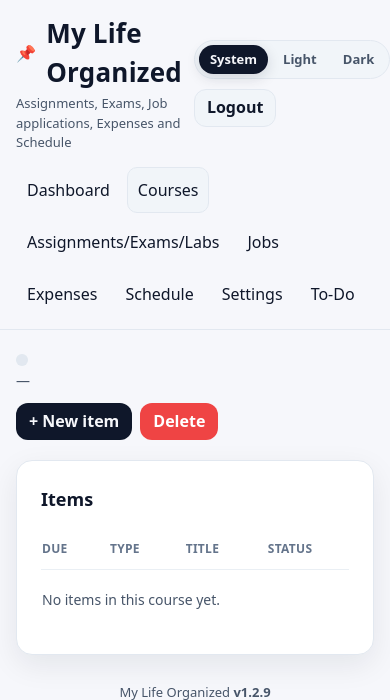
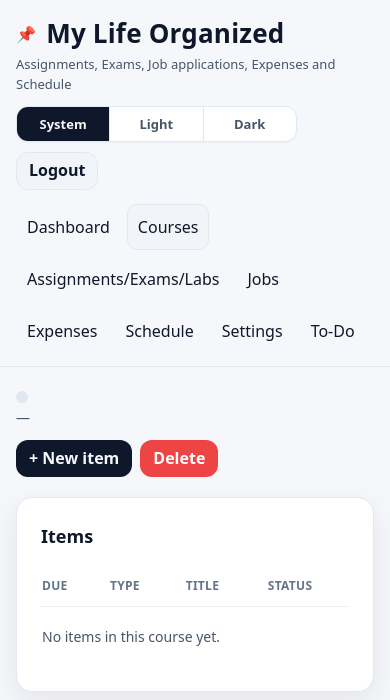
Before and after one commit to pierre-2005/study-notifier, a FastAPI app: page /courses/1 in a window 390 px wide. Shown: the top 700 px of the page. Run offline with FastAPI, Linux system fonts and the light colour scheme; the visitor is signed in with stand-in values (Sample User, id 1); data that the repository does not hold is empty; parts of the project's set-up code (start-up, migrations or seed data) failed here and were passed over; some libraries are stand-ins or nearby versions.

Commit message:
Fixing new theme button style

```diff
--- a/app/static/theme.css
+++ b/app/static/theme.css
@@ -159,6 +192,53 @@ html.dark .btn-primary{
   border-color: rgba(239,68,68,.3);
 }
 
+/* Theme selector: System | Light | Dark */
+.themeModeBar{
+  display: inline-flex;
+  align-items: stretch;
+  height: 36px;
+  border: 1px solid var(--border);
+  border-radius: 12px;
+  overflow: hidden;
+  background: var(--panel);
+  box-shadow: 0 1px 2px rgba(15,23,42,.04);
+}
+
+.themeModeBtn{
+  appearance: none;
+  border: 0;
+  border-right: 1px solid var(--border);
+  background: transparent;
+  color: var(--muted);
+  padding: 0 12px;
+  min-width: 64px;
+  height: 100%;
+  font-size: 13px;
+  font-weight: 900;
+  cursor: pointer;
+  line-height: 1;
+}
+
+.themeModeBtn:last-child{
+  border-right: 0;
+}
+
+.themeModeBtn:hover{
+  background: var(--panel2);
+  color: var(--text);
+}
+
+.themeModeBtn.is-active{
+  background: var(--text);
+  color: var(--bg);
+}
+
+html.dark .themeModeBtn.is-active{
+  background: #e5e7eb;
+  color: #0b1220;
+}
+
+/* Inputs */
 .input, .select, .textarea{
   width:100%;
   padding: 10px 12px;
@@ -220,99 +314,80 @@ html.dark .btn-primary{
   margin: 14px 0;
 }
 
-
-
-.themeSwitch{
-  display: inline-flex;
-  align-items: center;
-  gap: 4px;
-  padding: 4px;
-  border: 1px solid var(--border);
-  border-radius: 999px;
-  background: var(--panel2);
-}
-
-.themeOption{
-  appearance: none;
-  border: 1px solid transparent;
-  background: transparent;
-  color: var(--muted);
-  padding: 7px 10px;
-  border-radius: 999px;
-  font-size: 13px;
-  font-weight: 900;
-  cursor: pointer;
-  line-height: 1;
-}
-
-.themeOption:hover{
-  color: var(--text);
-  background: color-mix(in srgb, var(--panel) 70%, transparent);
-}
-
-.themeOption.is-active{
-  background: var(--text);
-  color: var(--bg);
-  border-color: color-mix(in srgb, var(--text) 55%, transparent);
-  box-shadow: 0 4px 14px rgba(15, 23, 42, .14);
-}
-
-html.dark .themeOption.is-active{
-  background: #e5e7eb;
-  color: #0b1220;
-  border-color: rgba(229,231,235,.25);
-}
-
-
-/* ---------- Mobile polish / no sideways scroll ---------- */
-html, body { overflow-x: hidden; }
-
-/* Buttons should never split weirdly like "+ \n Add" */
-.btn {
-  white-space: nowrap;
-  line-height: 1.1;
+/* Mobile polish / no sideways scroll */
+html, body{
+  overflow-x: hidden;
 }
 
 /* Helpers */
-.clamp-1 { white-space: nowrap; overflow: hidden; text-overflow: ellipsis; }
-.clamp-2 {
+.clamp-1{
+  white-space: nowrap;
+  overflow: hidden;
+  text-overflow: ellipsis;
+}
+
+.clamp-2{
   display: -webkit-box;
   -webkit-box-orient: vertical;
   -webkit-line-clamp: 2;
   overflow: hidden;
 }
-.break-anywhere { overflow-wrap: anywhere; word-break: break-word; }
 
-/* Tables: behave better on narrow screens */
-.table { table-layout: fixed; }                 /* prevents a single cell forcing width */
-.table th, .table td { overflow-wrap: anywhere; }
-.table td a { overflow-wrap: anywhere; }
+.break-anywhere{
+  overflow-wrap: anywhere;
+  word-break: break-word;
+}
 
-/* Toolbars / filter rows should wrap nicely */
-.toolbar {
+/* Toolbars / filter rows */
+.toolbar{
   display: flex;
   flex-wrap: wrap;
   gap: 10px;
   align-items: end;
 }
-.toolbar > * {
+
+.toolbar > *{
   flex: 1 1 180px;
   min-width: 0;
 }
-.actions {
+
+.actions{
   display: flex;
   flex-wrap: wrap;
   gap: 10px;
   align-items: center;
 }
 
-/* Mobile: stack controls and make action buttons full-width */
-@media (max-width: 640px) {
-  .toolbar > * { flex: 1 1 100%; }
-  .actions .btn, .toolbar .btn { width: 100%; justify-content: center; }
-  .nav a { padding: 10px 10px; }               /* more tappable */
+/* Mobile */
+@media (max-width: 640px){
+  .topbar-inner{
+    align-items:flex-start;
+    flex-direction: column;
+  }
+
+  .toolbar > *{
+    flex: 1 1 100%;
+  }
+
+  .actions .btn,
+  .toolbar .btn{
+    width: 100%;
+    justify-content: center;
+  }
+
+  .nav a{
+    padding: 10px 10px;
+  }
+
+  .themeModeBar{
+    width: 100%;
+  }
+
+  .themeModeBtn{
+    flex: 1;
+    min-width: 0;
+  }
 }
-
 
 /* Prevent "Due" + "Type" from colliding in Upcoming table */
 .table-wrap{
--- a/app/static/theme.js
+++ b/app/static/theme.js
@@ -1,52 +1,83 @@
 // static/theme.js
 (function () {
-  const key = "theme"; // "light" | "dark" | "system"
+  const key = "theme";
   const root = document.documentElement;
+  const validThemes = ["system", "light", "dark"];
+
+  function normalizeTheme(mode) {
+    return validThemes.includes(mode) ? mode : "system";
+  }
 
   function systemPrefersDark() {
-    return window.matchMedia && window.matchMedia("(prefers-color-scheme: dark)").matches;
+    return window.matchMedia &&
+      window.matchMedia("(prefers-color-scheme: dark)").matches;
   }
 
   function apply(mode) {
-    const useDark = (mode === "dark") || (mode === "system" && systemPrefersDark());
+    mode = normalizeTheme(mode);
+
+    const useDark = mode === "dark" || (mode === "system" && systemPrefersDark());
+
     root.classList.toggle("dark", useDark);
     root.dataset.theme = mode;
   }
 
   function getSaved() {
-    return localStorage.getItem(key) || "system";
+    return normalizeTheme(localStorage.getItem(key) || "system");
   }
 
   function setSaved(mode) {
+    mode = normalizeTheme(mode);
+
     localStorage.setItem(key, mode);
     apply(mode);
+
+    document.dispatchEvent(
+      new CustomEvent("mlo:themechange", {
+        detail: { mode: mode }
+      })
+    );
+
+    return mode;
   }
 
-  // apply ASAP (prevents flash)
+  // Apply ASAP
   apply(getSaved());
 
-  // keep system mode in sync
+  // Keep system mode synced when OS/browser theme changes
   if (window.matchMedia) {
-    window.matchMedia("(prefers-color-scheme: dark)").addEventListener("change", () => {
-      if (getSaved() === "system") apply("system");
-    });
+    const media = window.matchMedia("(prefers-color-scheme: dark)");
+
+    const onSystemThemeChange = function () {
+      if (getSaved() === "system") {
+        apply("system");
+
+        document.dispatchEvent(
+          new CustomEvent("mlo:themechange", {
+            detail: { mode: "system" }
+          })
+        );
+      }
+    };
+
+    if (media.addEventListener) {
+      media.addEventListener("change", onSystemThemeChange);
+    } else if (media.addListener) {
+      media.addListener(onSystemThemeChange);
+    }
   }
 
-  // global helper (used by the button)
+  window.__setTheme = function (mode) {
+    return setSaved(mode);
+  };
+
+  window.__getTheme = function () {
+    return getSaved();
+  };
+
   window.__toggleTheme = function () {
     const cur = getSaved();
     const next = cur === "system" ? "light" : cur === "light" ? "dark" : "system";
-    setSaved(next);
-    return next;
+    return setSaved(next);
   };
-  window.__setTheme = function (mode) {
-  if (!["system", "light", "dark"].includes(mode)) {
-    mode = "system";
-  }
-  setSaved(mode);
-  return mode;
-};
-window.__getTheme = function () {
-  return getSaved();
-};
 })();
--- a/app/templates/base.html
+++ b/app/templates/base.html
@@ -12,30 +12,30 @@
   <script>
     (function () {
       try {
-        const stored = localStorage.getItem("theme") || "system";
-        const prefersDark = window.matchMedia &&
+        const mode = localStorage.getItem("theme") || "system";
+        const prefersDark =
+          window.matchMedia &&
           window.matchMedia("(prefers-color-scheme: dark)").matches;
 
-        const useDark = stored === "dark" || (stored === "system" && prefersDark);
+        const useDark = mode === "dark" || (mode === "system" && prefersDark);
 
         document.documentElement.classList.toggle("dark", useDark);
-        document.documentElement.dataset.theme = stored;
+        document.documentElement.dataset.theme = mode;
       } catch (e) {}
     })();
   </script>
 
-  <!-- Your theme tokens + components -->
-  <link rel="stylesheet" href="/static/theme.css">
-  <script src="/static/theme.js" defer></script>
+  <!-- Theme tokens + components -->
+  <link rel="stylesheet" href="/static/theme.css?v=4">
+  <script src="/static/theme.js?v=4" defer></script>
 
   <!-- Keep Tailwind so older pages/templates still work -->
   <script>
-    tailwind = window.tailwind || {};
-    tailwind.config = { darkMode: 'class' };
+    window.tailwind = window.tailwind || {};
+    window.tailwind.config = { darkMode: "class" };
   </script>
   <script src="https://cdn.tailwindcss.com"></script>
 
-  <!-- Small helper styling for active nav button -->
   <style>
     .nav a.active {
       background: var(--panel2);
@@ -58,10 +58,10 @@
       </div>
 
       <div class="hstack" style="align-items:center; gap:10px;">
-        <div class="themeSwitch" role="group" aria-label="Theme mode">
-          <button class="themeOption" type="button" data-theme-choice="system">System</button>
-          <button class="themeOption" type="button" data-theme-choice="light">Light</button>
-          <button class="themeOption" type="button" data-theme-choice="dark">Dark</button>
+        <div class="themeModeBar" role="group" aria-label="Theme mode">
+          <button class="themeModeBtn" type="button" data-theme-choice="system">System</button>
+          <button class="themeModeBtn" type="button" data-theme-choice="light">Light</button>
+          <button class="themeModeBtn" type="button" data-theme-choice="dark">Dark</button>
         </div>
 
         {% if request.session.get("user") %}
@@ -98,33 +98,79 @@
   </div>
 
   <script>
-    function renderThemeSelection() {
-      const current = localStorage.getItem("theme") || "system";
+    (function () {
+      const validThemes = ["system", "light", "dark"];
 
-      document.querySelectorAll("[data-theme-choice]").forEach(function (btn) {
-        const selected = btn.dataset.themeChoice === current;
-        btn.classList.toggle("is-active", selected);
-        btn.setAttribute("aria-pressed", selected ? "true" : "false");
-      });
-    }
+      function systemPrefersDark() {
+        return window.matchMedia &&
+          window.matchMedia("(prefers-color-scheme: dark)").matches;
+      }
 
-    document.addEventListener("DOMContentLoaded", function () {
-      renderThemeSelection();
+      function normalizeTheme(mode) {
+        return validThemes.includes(mode) ? mode : "system";
+      }
 
-      document.querySelectorAll("[data-theme-choice]").forEach(function (btn) {
-        btn.addEventListener("click", function () {
-          const mode = btn.dataset.themeChoice;
+      function applyThemeFallback(mode) {
+        mode = normalizeTheme(mode);
 
-          if (window.__setTheme) {
-            window.__setTheme(mode);
-          } else {
-            localStorage.setItem("theme", mode);
-          }
+        const useDark = mode === "dark" || (mode === "system" && systemPrefersDark());
 
-          renderThemeSelection();
+        document.documentElement.classList.toggle("dark", useDark);
+        document.documentElement.dataset.theme = mode;
+        localStorage.setItem("theme", mode);
+      }
+
+      function getThemeMode() {
+        if (window.__getTheme) {
+          return normalizeTheme(window.__getTheme());
+        }
+
+        return normalizeTheme(localStorage.getItem("theme") || "system");
+      }
+
+      function setThemeMode(mode) {
+        mode = normalizeTheme(mode);
+
+        if (window.__setTheme) {
+          window.__setTheme(mode);
+        } else {
+          applyThemeFallback(mode);
+        }
+
+        renderThemeBar();
+      }
+
+      function renderThemeBar() {
+        const current = getThemeMode();
+
+        document.querySelectorAll("[data-theme-choice]").forEach(function (btn) {
+          const active = btn.dataset.themeChoice === current;
+          btn.classList.toggle("is-active", active);
+          btn.setAttribute("aria-pressed", active ? "true" : "false");
+        });
+      }
+
+      document.addEventListener("DOMContentLoaded", function () {
+        renderThemeBar();
+
+        document.querySelectorAll("[data-theme-choice]").forEach(function (btn) {
+          btn.addEventListener("click", function () {
+            setThemeMode(btn.dataset.themeChoice);
+          });
         });
       });
-    });
+
+      document.addEventListener("mlo:themechange", renderThemeBar);
+
+      if (window.matchMedia) {
+        window.matchMedia("(prefers-color-scheme: dark)").addEventListener("change", function () {
+          if (getThemeMode() === "system" && !window.__setTheme) {
+            applyThemeFallback("system");
+          }
+          renderThemeBar();
+        });
+      }
+    })();
   </script>
 </body>
 </html>
```
Also changed, not shown: other parts of app/static/theme.css (+74 -30 lines).
